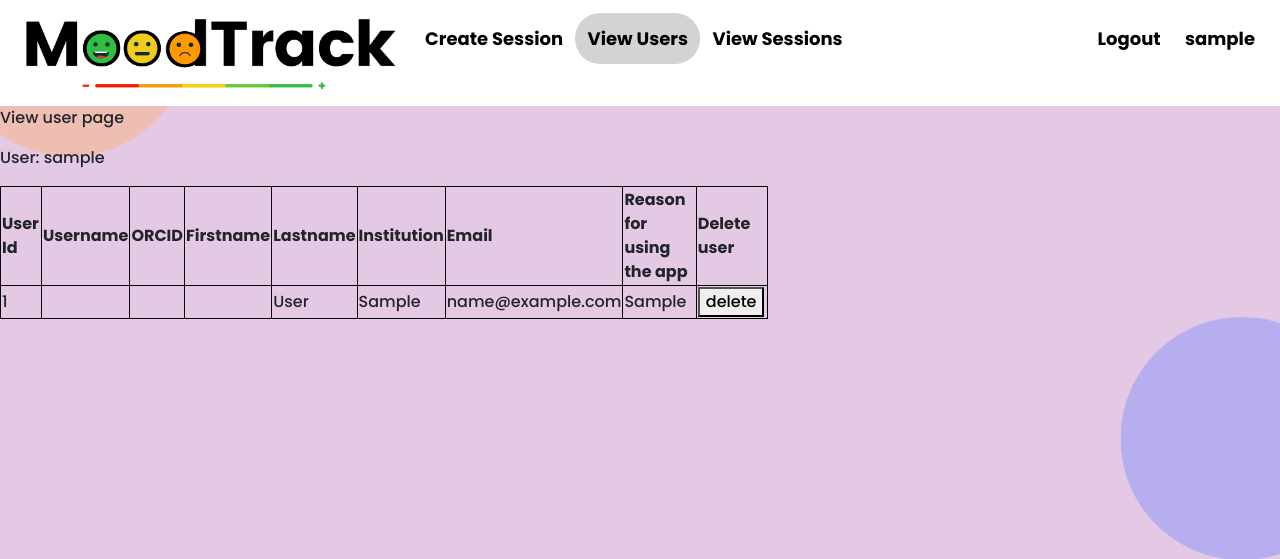
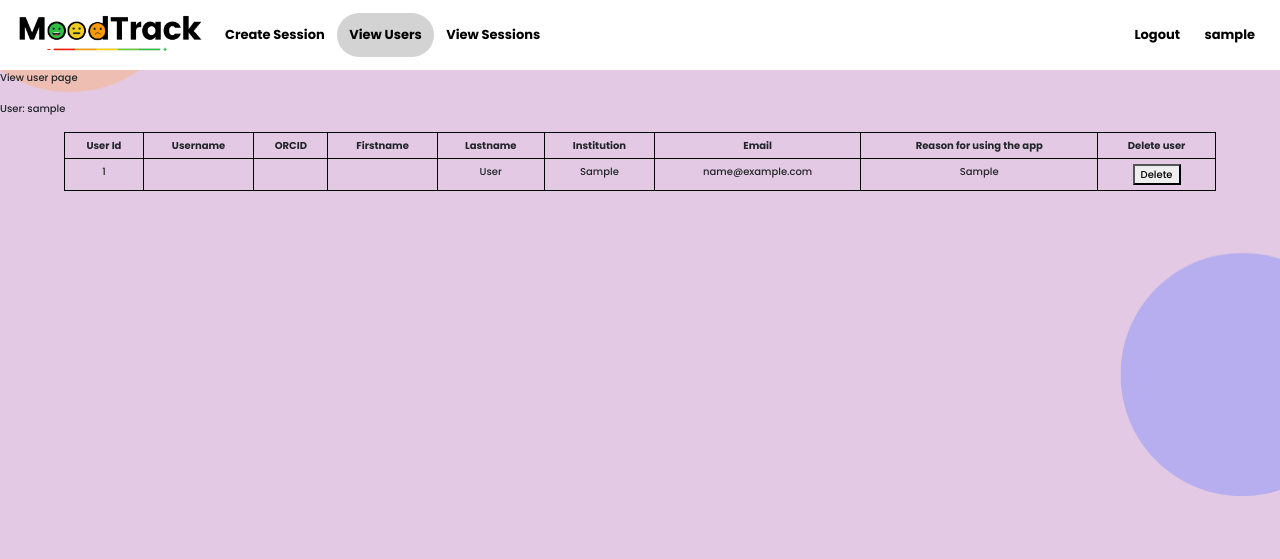
Before and after one commit to carrrmenleong/EmotionApp, a Flask app: page /viewusers in a window 1280 px wide. Shown: the top 559 px of the page. Run offline with Flask 2, Linux system fonts and the light colour scheme; a user stored in the database is signed in; tables that the repository leaves empty hold one stand-in row (values such as "Sample post"); data that the repository does not hold is empty.

Commit message:
added css
fetch difference from main, and added css for the table

```diff
--- a/app/routes.py
+++ b/app/routes.py
@@ -4,9 +4,10 @@ from flask import render_template, flash, redirect, url_for, request, jsonify
 from flask_login import current_user, login_user,login_required,logout_user
 from app.models import User, Session, Participant, Response
 from werkzeug.urls import url_parse
-from app.forms import SignupForm, LoginForm
+from app.forms import SignupForm, LoginForm, ResetPasswordRequestForm, ResetPasswordForm
 from sqlalchemy import func
 from app.api.errors import bad_request
+from app.email import send_password_reset_email
 
 
 @app.route('/user')
@@ -157,4 +158,36 @@ def login():
 @app.route('/logout')
 def logout():
     logout_user()
-    return redirect(url_for('login'))
+    return redirect(url_for('createsession'))
+
+
+# Reset Password
+#----------------------------------------------------------
+@app.route('/reset_password_request', methods=['GET', 'POST'])
+def reset_password_request():
+    if current_user.is_authenticated:
+        return redirect(url_for('login'))
+    form = ResetPasswordRequestForm()
+    if form.validate_on_submit():
+        user = User.query.filter_by(email=form.email.data).first()
+        if user:
+            send_password_reset_email(user)
+        flash("Check your email for the instructions to reset your password. If you couldn't find the email in your inbox, please check your spam/junk folder ")
+        return redirect(url_for('login'))
+    return render_template('reset_password_request.html', title='Reset Password', form=form)
+
+
+@app.route('/reset_password/<token>', methods=['GET', 'POST'])
+def reset_password(token):
+    if current_user.is_authenticated:
+        return redirect(url_for('createsession'))
+    user = User.verify_reset_password_token(token)
+    if not user:
+        return redirect(url_for('login'))
+    form = ResetPasswordForm()
+    if form.validate_on_submit():
+        user.set_password(form.password.data)
+        db.session.commit()
+        flash('Your password has been reset.')
+        return redirect(url_for('login'))
+    return render_template('reset_password.html', form=form)
--- a/app/static/css/base.css
+++ b/app/static/css/base.css
@@ -71,7 +71,7 @@ a {
     width: 400px;
 }
 
-@media(max-width: 700px){
+@media(max-width: 700px){}
     .logo{
         height: 40px;
         width: 200px;
@@ -97,3 +97,11 @@ a {
         font-size: x-small;
     }
 }
+
+.delete{
+    background-color: salmon;
+    color: white;
+    border: none;
+    border-radius: 8px;
+    width: 95px;
+}
--- a/app/static/css/viewusers.css
+++ b/app/static/css/viewusers.css
@@ -2,8 +2,22 @@ table, th, td{
     border: 1px solid black;
 }
 
+
+td{
+    vertical-align:top;
+    text-align: center;
+    padding: 5px;
+}
+
+th{
+    text-align: center;
+    padding: 5px;
+}
+
+
 .users_table{
+    margin-left: auto;
+    margin-right: auto;
     table-layout: auto;
-    width: 60%;
-
+    width: 90%;
 }
--- a/app/templates/viewusers.html
+++ b/app/templates/viewusers.html
@@ -33,7 +33,7 @@
         <td>{{user.institution}}</td>
         <td>{{user.email}}</td>
         <td>{{user.reason}}</td>
-        <td><button class="delete">delete</button></td>
+        <td><button class="delete">Delete</button></td>
     </tr>
     {% endfor %}
 </table>
```
Also changed, not shown: 1 other file.
